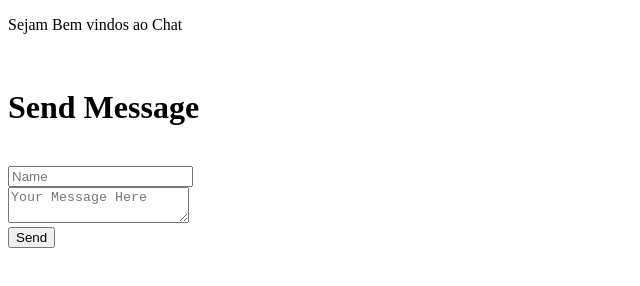
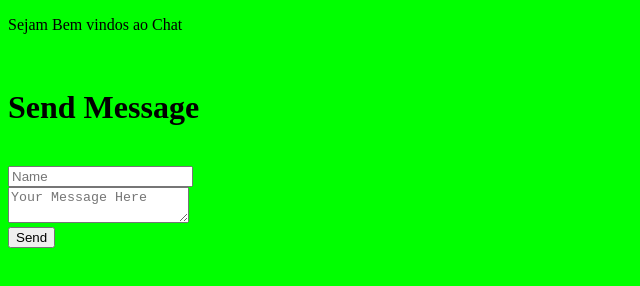
Before and after one commit to kaiqueisilva/ezops-test-kaiqueizidoro, a website: page index.html in a window 1280 px wide. Shown: the whole page, without its empty margins (0-640 px from the left). Drawn offline with Linux system fonts and the light colour scheme.

Commit message:
Mudando cor de fundo

```diff
--- a/index.html
+++ b/index.html
@@ -2,6 +2,14 @@
 <html>
 <head>
    <title>Chat</title>
+   <style>
+      body{
+          background: #0f0;
+      }
+
+
+   </style>
+
  <! - include bootstap and jquery cdn →
 </head>
 <body>
```
